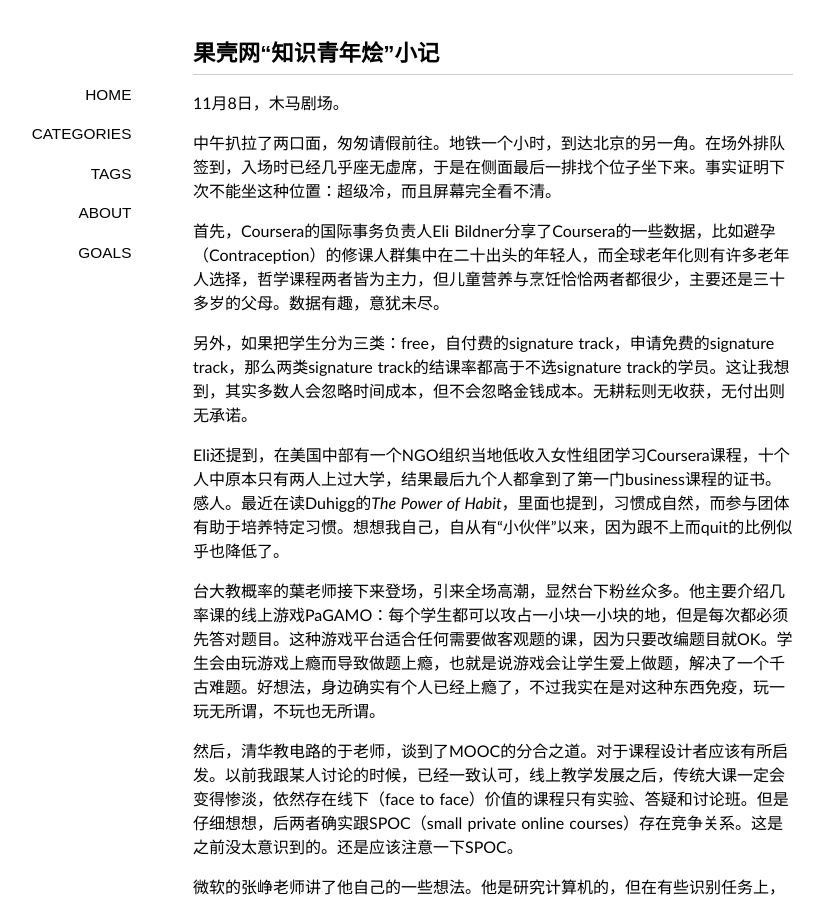
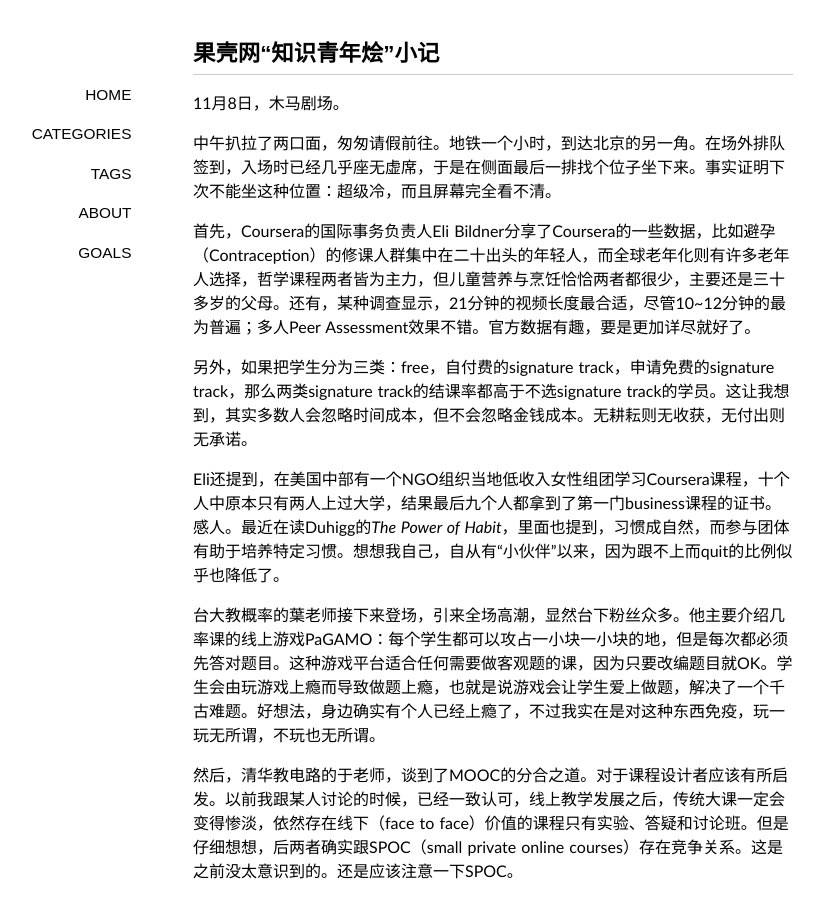
Before and after one commit to sighsmile/sighsmile.github.io, a Jekyll site: the page built from _posts/2013-11-09-CourseraGuokr.md, in a window 1280 px wide and 900 px high. Shown: the whole window, without its empty margins (147-970 px from the left). Built offline with Jekyll 4.4.1, drawn with Linux system fonts in a browser that asks for light colours; some web fonts are replaced; Markdown is read by kramdown in place of the engine named in the settings; comment, search, counter and statistics services are not loaded.

Commit message:
Update 2013-11-09-CourseraGuokr.md

```diff
--- a/_posts/2013-11-09-CourseraGuokr.md
+++ b/_posts/2013-11-09-CourseraGuokr.md
@@ -10,7 +10,7 @@
 
 中午扒拉了两口面，匆匆请假前往。地铁一个小时，到达北京的另一角。在场外排队签到，入场时已经几乎座无虚席，于是在侧面最后一排找个位子坐下来。事实证明下次不能坐这种位置：超级冷，而且屏幕完全看不清。
 
-首先，Coursera的国际事务负责人Eli Bildner分享了Coursera的一些数据，比如避孕（Contraception）的修课人群集中在二十出头的年轻人，而全球老年化则有许多老年人选择，哲学课程两者皆为主力，但儿童营养与烹饪恰恰两者都很少，主要还是三十多岁的父母。数据有趣，意犹未尽。
+首先，Coursera的国际事务负责人Eli Bildner分享了Coursera的一些数据，比如避孕（Contraception）的修课人群集中在二十出头的年轻人，而全球老年化则有许多老年人选择，哲学课程两者皆为主力，但儿童营养与烹饪恰恰两者都很少，主要还是三十多岁的父母。还有，某种调查显示，21分钟的视频长度最合适，尽管10~12分钟的最为普遍；多人Peer Assessment效果不错。官方数据有趣，要是更加详尽就好了。
 
 另外，如果把学生分为三类：free，自付费的signature track，申请免费的signature track，那么两类signature track的结课率都高于不选signature track的学员。这让我想到，其实多数人会忽略时间成本，但不会忽略金钱成本。无耕耘则无收获，无付出则无承诺。
 
```
